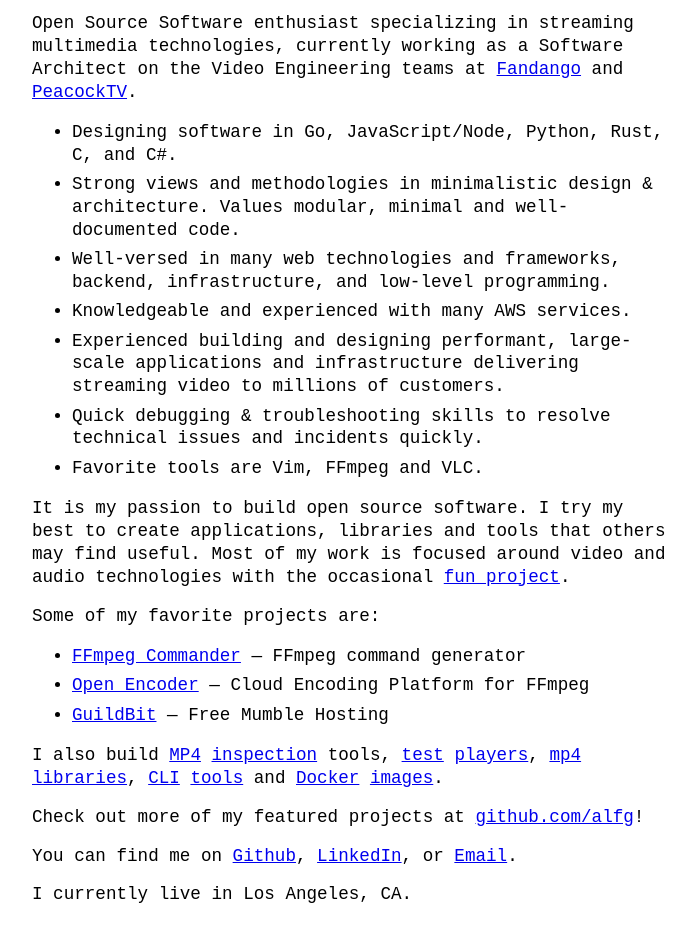
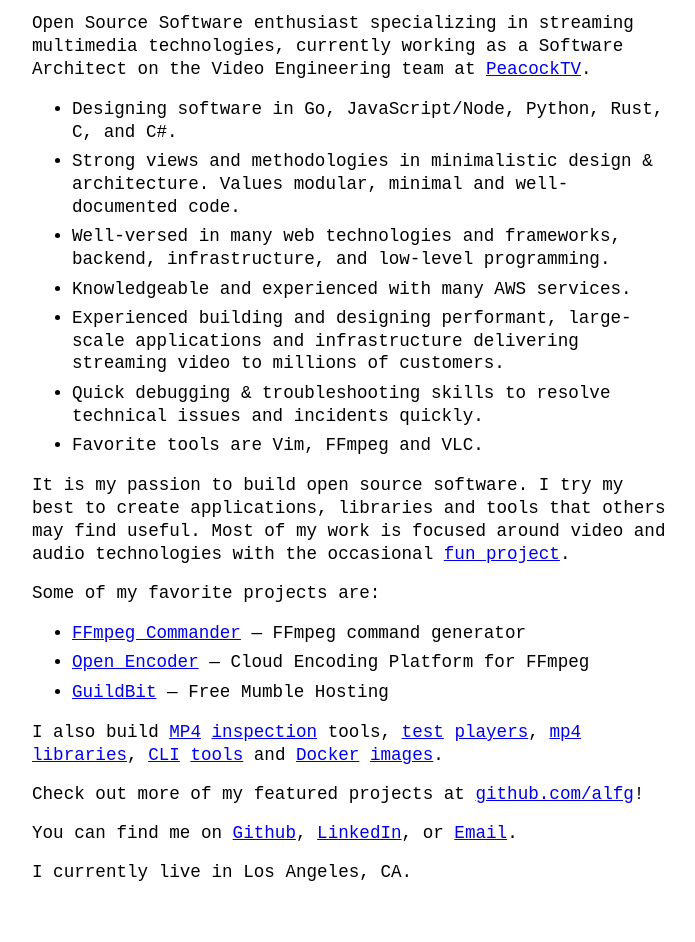
Before and after one commit to alfg/alfg.github.io, a Jekyll site: the page built from index.md, in a window 1280 px wide, cut to the strip 296-1282 px from the top of the page. Shown: the top 942 px of the strip, without its empty margins (288-983 px from the left). Built offline with Jekyll 4.4.1, drawn with Linux system fonts in a browser that asks for light colours.

Commit message:
Update index.md

```diff
--- a/index.md
+++ b/index.md
@@ -8,7 +8,7 @@
 
 ![Alfred Gutierrez](https://avatars1.githubusercontent.com/u/702541?s=200&u=ad97a0d5083d0876bee0168af6426f16c3f43e32&v=4)
 
-Open Source Software enthusiast specializing in streaming multimedia technologies, currently working as a Software Architect on the Video Engineering teams at [Fandango](https://www.fandango.com) and [PeacockTV](https://www.peacocktv.com).
+Open Source Software enthusiast specializing in streaming multimedia technologies, currently working as a Software Architect on the Video Engineering team at [PeacockTV](https://www.peacocktv.com).
 
 * Designing software in Go, JavaScript/Node, Python, Rust, C, and C#.
 * Strong views and methodologies in minimalistic design & architecture. Values modular, minimal and well-documented code.
```
